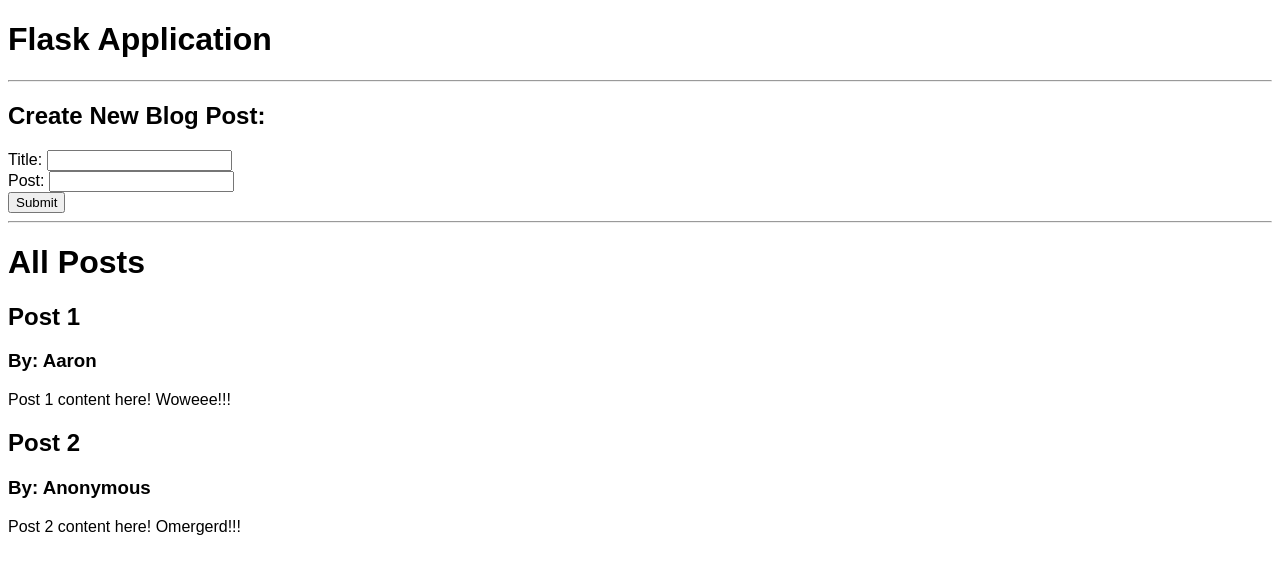
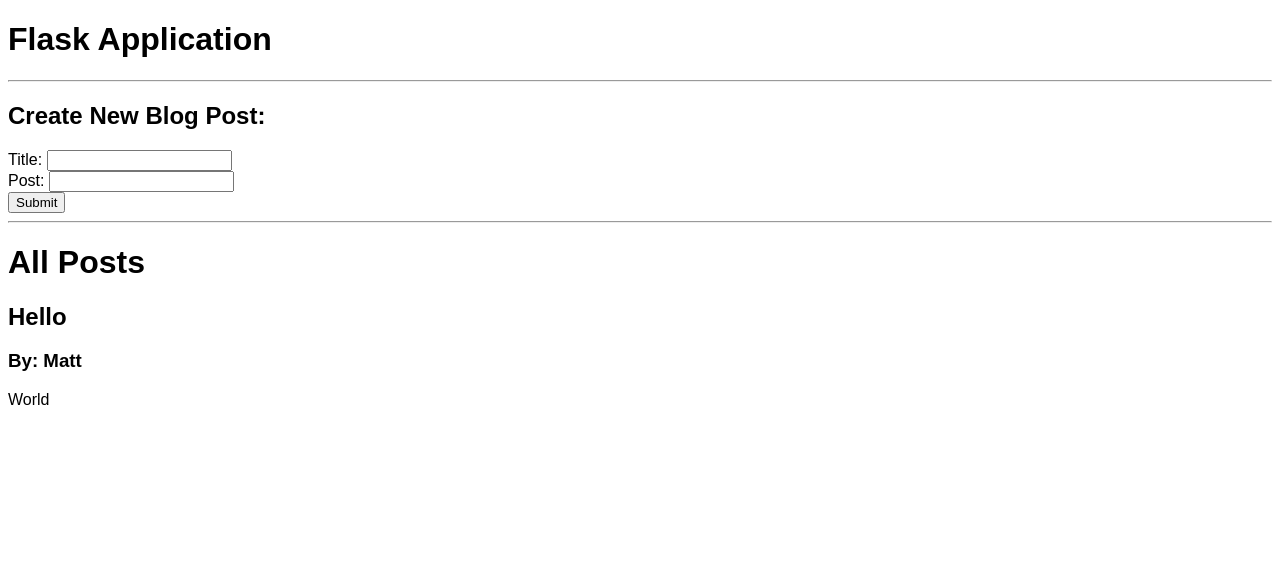
Before and after one commit to Metallifax/flask-flask-app, a Flask app: page /posts in a window 1280 px wide. Shown: the top 574 px of the page. Run offline with Flask 2, Linux system fonts and the light colour scheme; data comes from the database, SQL or seed files in the repository; both versions use the stored data as it was after the commit.

Commit message:
implemented a working model using a simple template form and requests

```diff
--- a/app.py
+++ b/app.py
@@ -1,5 +1,5 @@
 from datetime import datetime
-from flask import Flask, render_template
+from flask import Flask, render_template, request, redirect
 from flask_sqlalchemy import SQLAlchemy
 
 app = Flask(__name__)
@@ -19,26 +19,22 @@ class BlogPost(db.Model):
   def __repr__(self):
     return 'Blog post: ' + str(self.id)
 
-
-all_posts = [
-  {
-    'title': 'Post 1',
-    'content': 'Post 1 content here! Woweee!!!',
-    'author': 'Aaron'
-  },
-  {
-    'title': 'Post 2',
-    'content': 'Post 2 content here! Omergerd!!!'
-  },
-]
-
 @app.route('/')
 def index():
   return render_template('index.html')
 
-@app.route('/posts')
+@app.route('/posts', methods=['GET', 'POST'])
 def posts():
-  return render_template('posts.html', posts=all_posts)
+  if request.method == 'POST':
+    post_title = request.form['title']
+    post_content = request.form['content']
+    new_post = BlogPost(title=post_title, content=post_content, author='Matt')
+    db.session.add(new_post)
+    db.session.commit()
+    return redirect('/posts')
+  else:
+    all_posts = BlogPost.query.order_by(BlogPost.date_posted).all()
+    return render_template('posts.html', posts=all_posts)
 
 @app.route('/onlyget', methods=['GET'])
 def get_req():
--- a/templates/posts.html
+++ b/templates/posts.html
@@ -8,7 +8,7 @@
   <form action="/posts" method="POST">
     Title: <input type="text" name="title" id="title">
     <br>
-    Post: <input type="text" name="post" id="content">
+    Post: <input type="text" name="content" id="content">
     <br>
     <input type="submit" value='Submit'>
   </form>
```
Also changed, not shown: posts.db.
